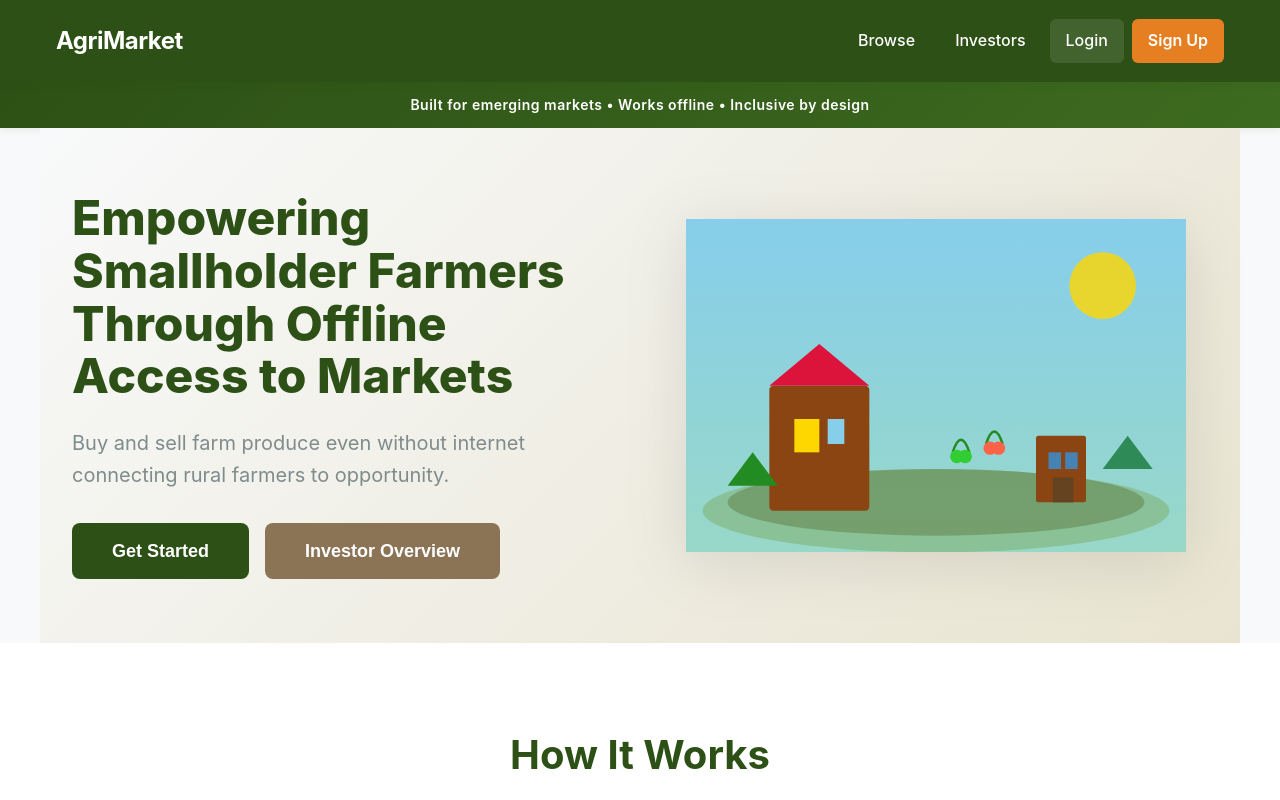
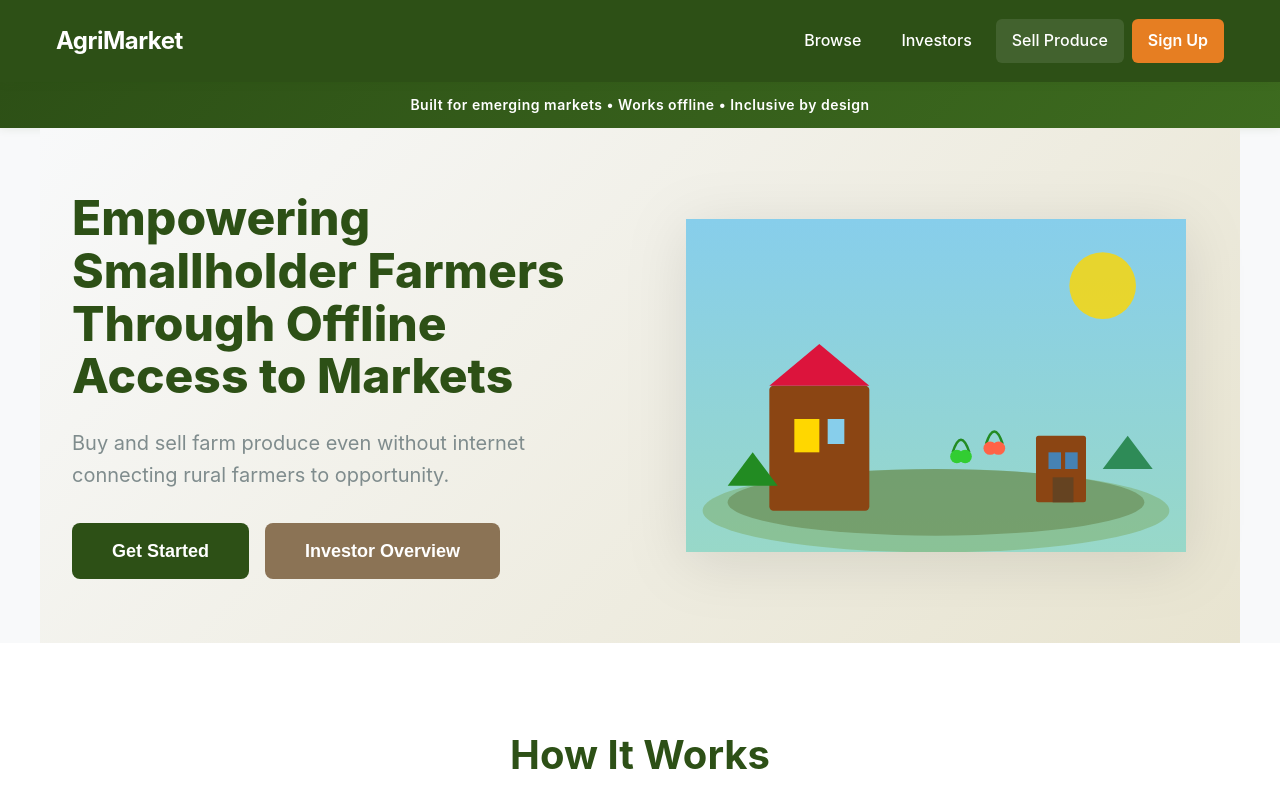
Before and after one commit to freshpex/fail-forward-2025-offline-marketplace, a React (Vite) app: page / in a window 1280 px wide. Shown: the top 800 px of the page. Built offline with nearby package versions, Linux system fonts and the light colour scheme; no server answers.

Commit message:
Implement contact flow and email field for listings (#2)
Add a contact email field to listings and implement a modal for contacting sellers. Update navigation and routes to include new features.

```diff
--- a/src/components/Layout.tsx
+++ b/src/components/Layout.tsx
@@ -22,7 +22,7 @@ export function Layout() {
             <Link to="/browse" className="nav-link">Browse</Link>
             {user && <Link to="/create" className="nav-link">Sell Produce</Link>}
             <Link to="/investors" className="nav-link">Investors</Link>
-            {!user && <Link to="/login" className="nav-link nav-link-login">Login</Link>}
+            {!user && <Link to="/login" className="nav-link nav-link-login">Sell Produce</Link>}
             {!user && <Link to="/signup" className="nav-link nav-link-signup">Sign Up</Link>}
             {user && <UserDropdown />}
           </nav>
```
